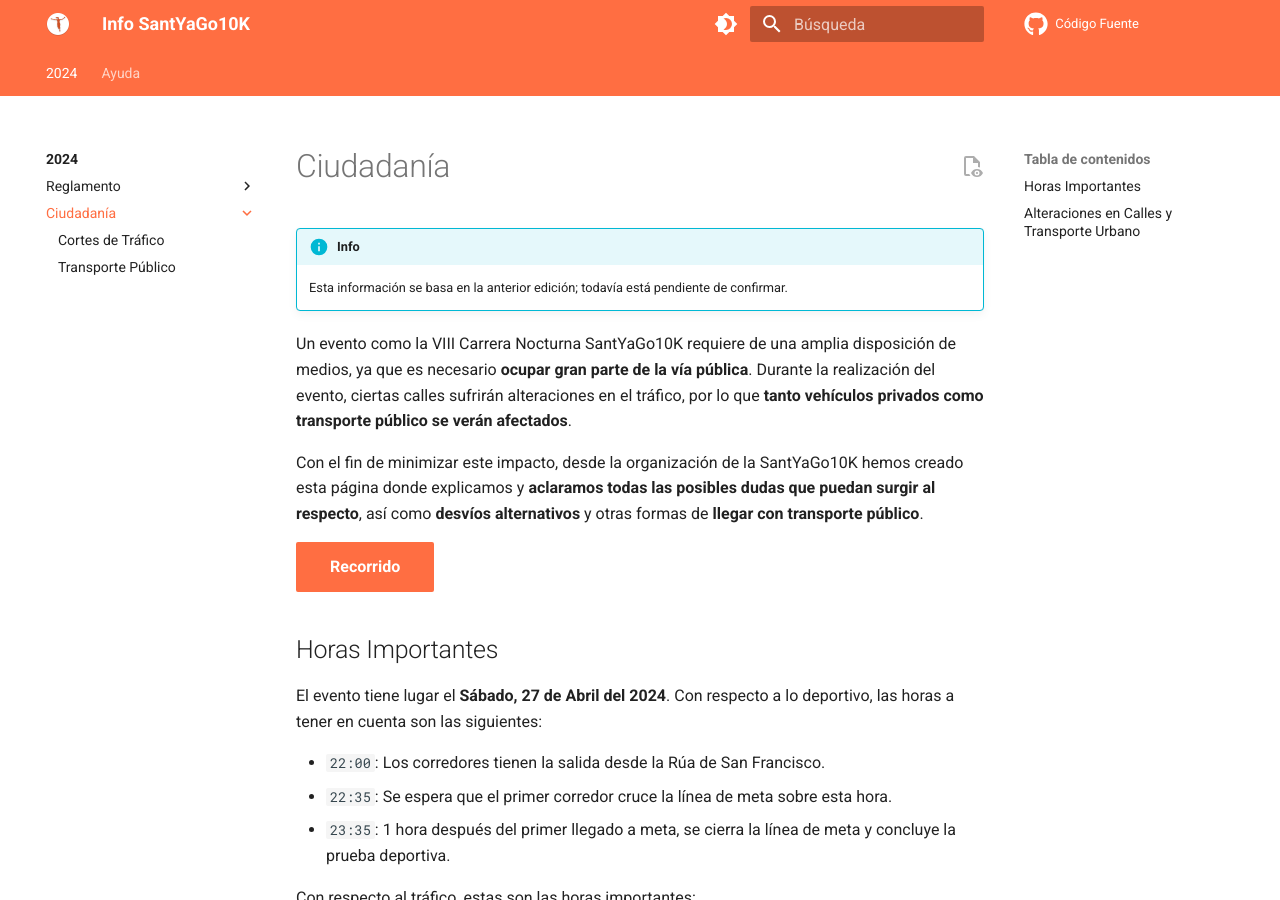
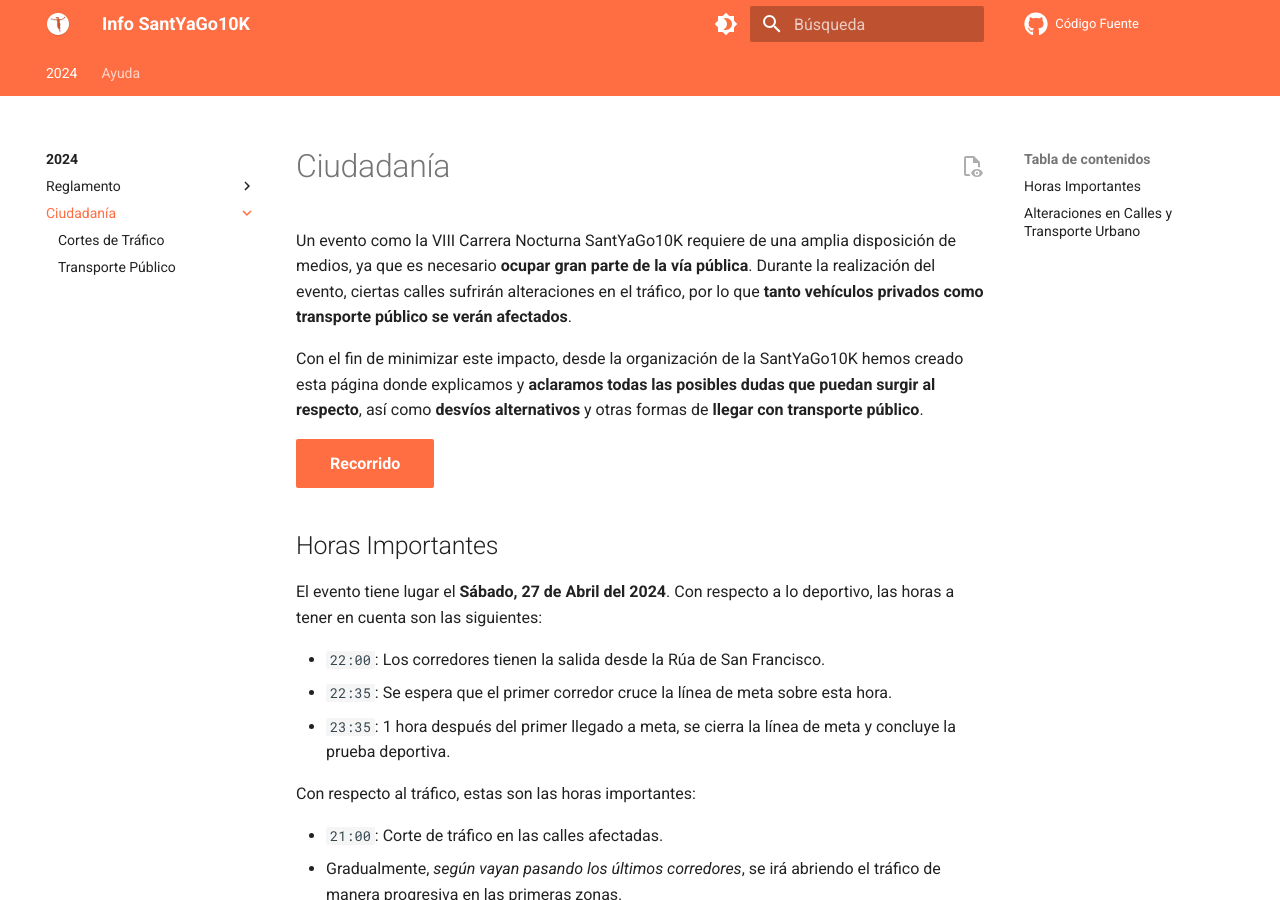
Before and after one commit to SantYaGo10K/Info, an MkDocs documentation site: the page built from info/ciudadania/index.md, in a window 1280 px wide and 900 px high. Built offline with MkDocs 1.6.1 and Material for MkDocs 9.7.7, drawn with Linux system fonts in a browser that asks for light colours; comment, search, counter and statistics services are not loaded.

Commit message:
Update index.md

```diff
--- a/info/ciudadania/index.md
+++ b/info/ciudadania/index.md
@@ -1,8 +1,4 @@
 # Ciudadanía
-
-!!! info
-
-    Esta información se basa en la anterior edición; todavía está pendiente de confirmar.
 
 Un evento como la VIII Carrera Nocturna SantYaGo10K requiere de una amplia disposición de medios, ya que es necesario
 **ocupar gran parte de la vía pública**. Durante la realización del evento, ciertas calles sufrirán alteraciones en el
```
